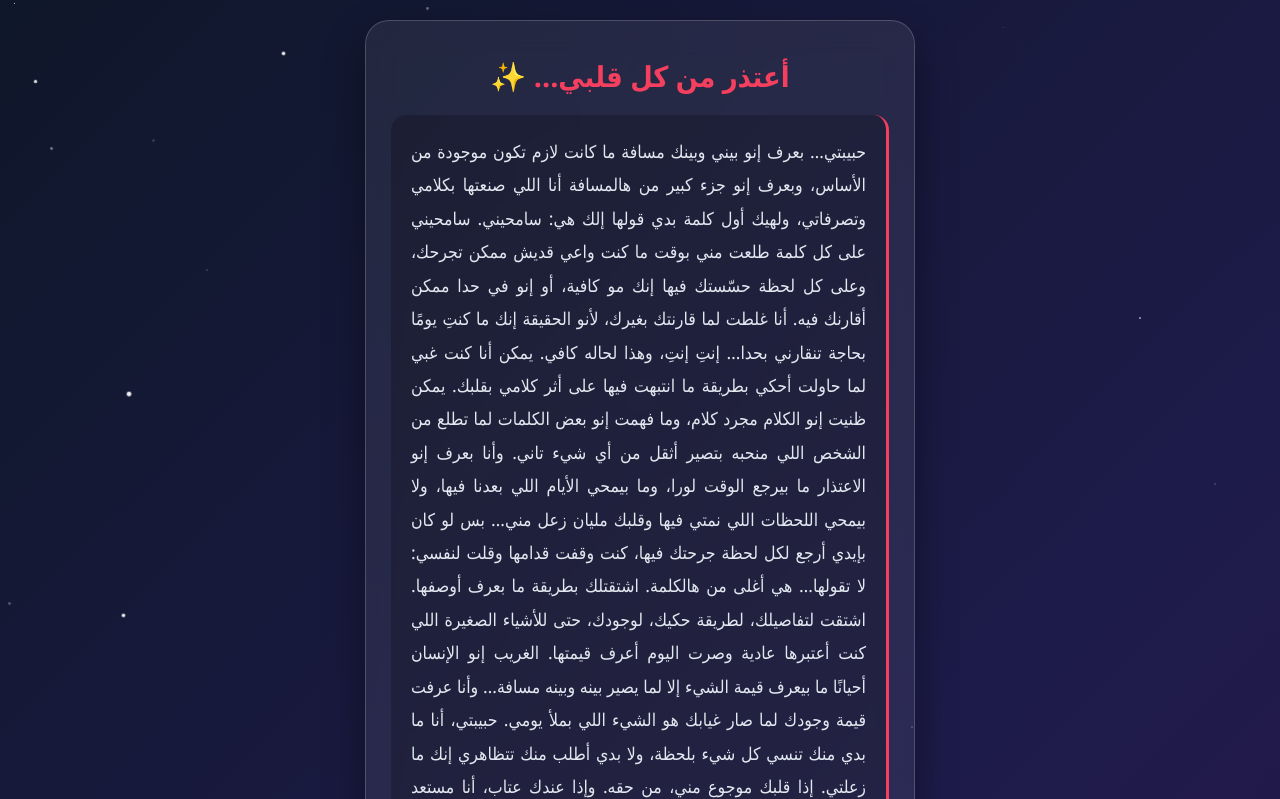
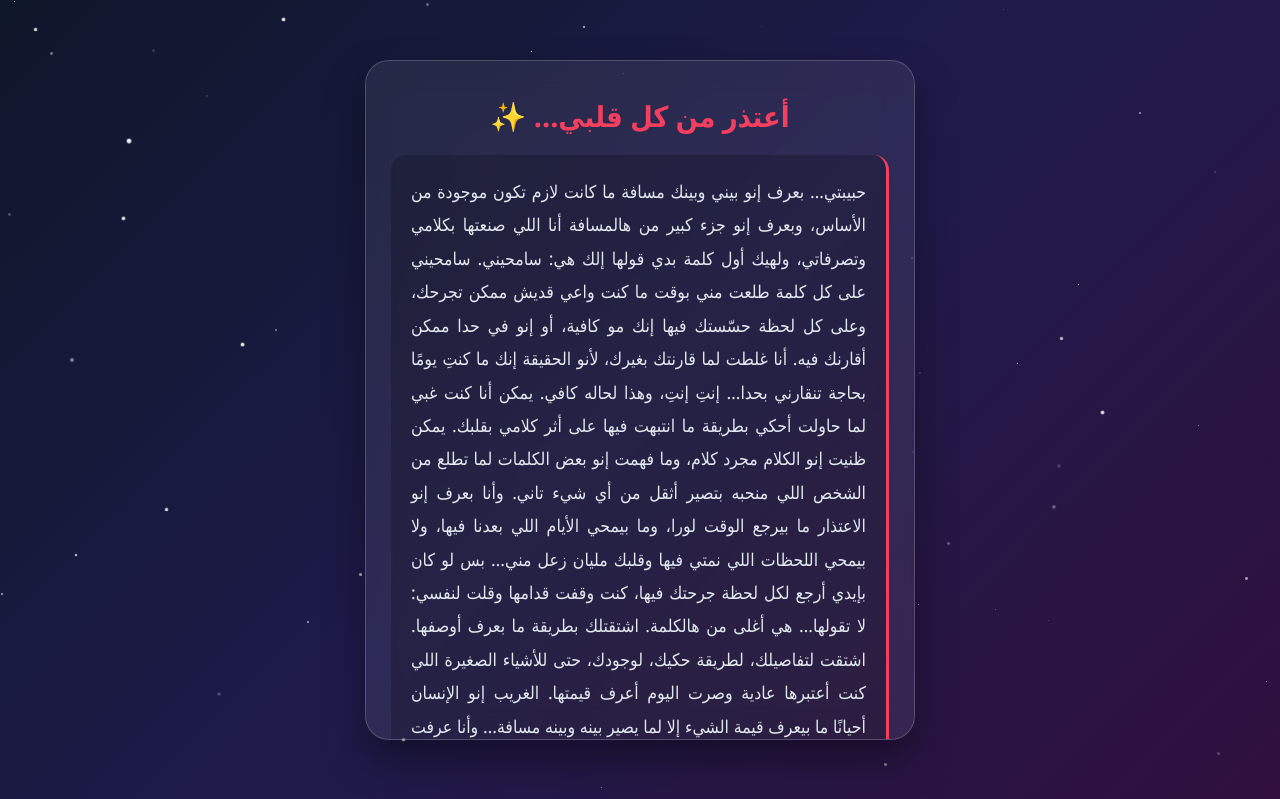
Before and after one commit to tahrsmaq-ui/nn, a plain HTML site: page index.html in a window 1280 px wide. Both pictures are taken after a click on the button "أريد الاعتذار منكِ... 🥺❤️". Shown: the top 799 px of the page. Drawn offline with Linux system fonts and the light colour scheme.

Commit message:
Update index.html

```diff
--- a/index.html
+++ b/index.html
@@ -19,7 +19,7 @@
             justify-content: center;
             align-items: center;
             padding: 20px;
-            overflow: hidden;
+            overflow-y: auto;
             position: relative;
             color: #fff;
         }
@@ -91,7 +91,10 @@
             padding: 35px 25px;
             border-radius: 24px;
             box-shadow: 0 20px 40px rgba(0, 0, 0, 0.4);
+
             animation: slideUp 0.8s ease forwards;
+        max-height: 85vh;
+overflow-y: auto;
         }
 
         @keyframes slideUp {
```
